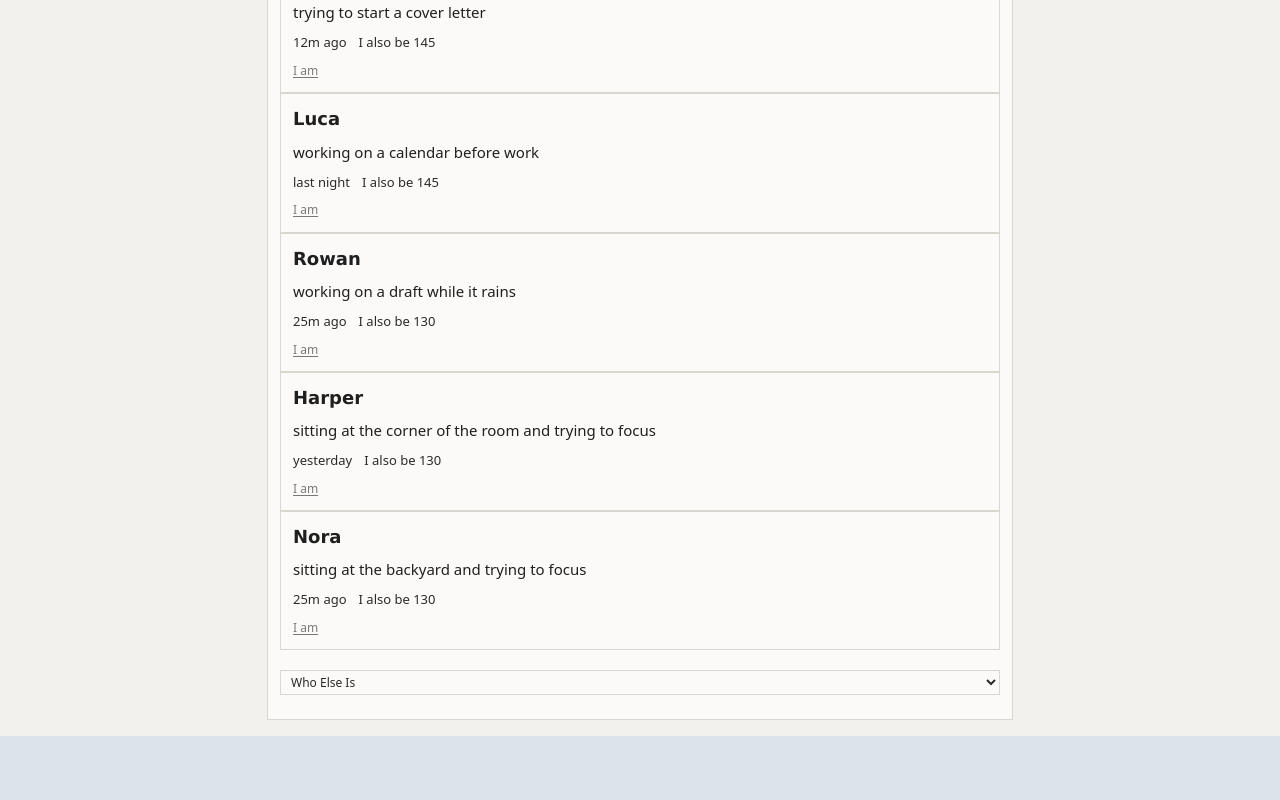
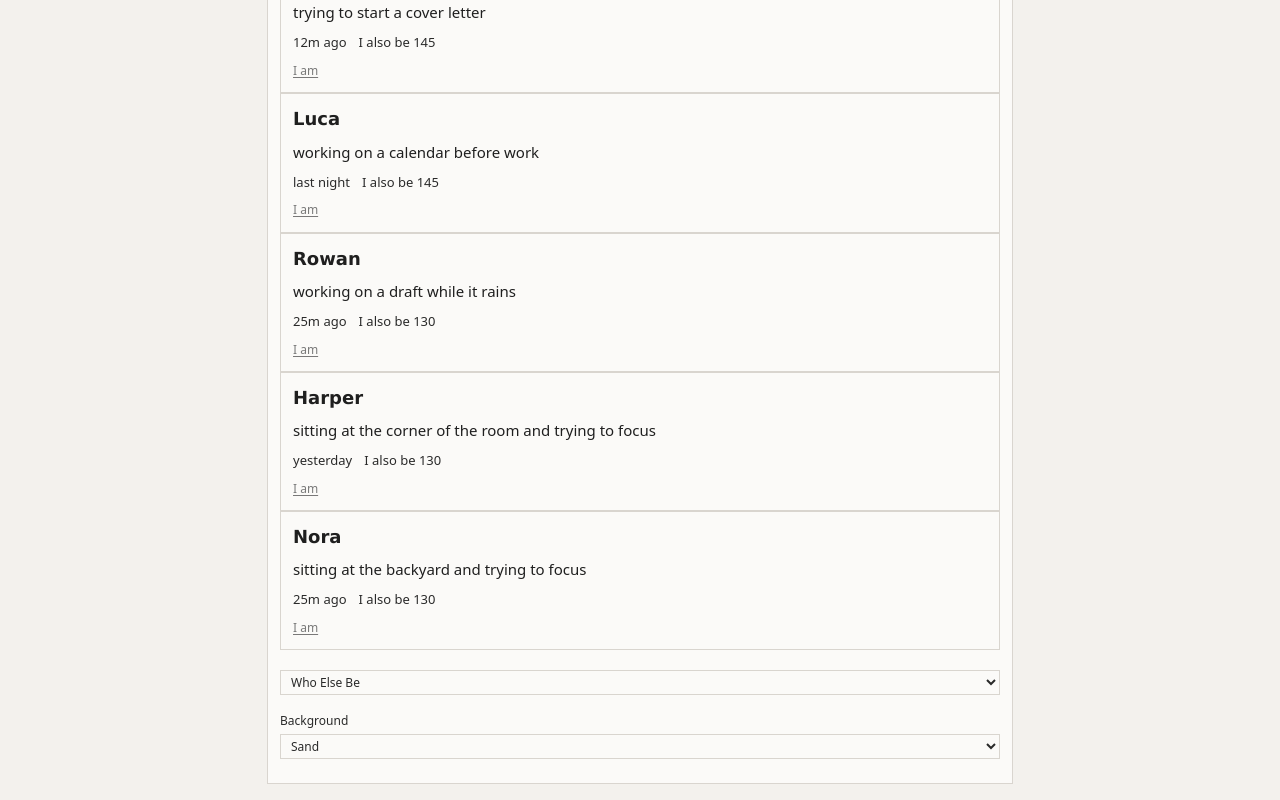
Before and after one commit to sklores/who-else-is, a React (Vite) app: page / in a window 1280 px wide. Shown: the part 630-1430 px from the top of the page. Before the commit the page ends 1366 px from the top, so only its background shows below. Built offline with nearby package versions, Linux system fonts and the light colour scheme.

Commit message:
Refine Who Else Be background options

```diff
--- a/src/App.css
+++ b/src/App.css
@@ -135,6 +135,28 @@ article button:focus-visible {
 }
 
 .view-selector select {
+  font: inherit;
+  font-size: 12px;
+  background: var(--panel-bg);
+  color: var(--text);
+  border: 1px solid var(--border);
+  padding: 2px 6px;
+}
+
+.background-controls {
+  display: flex;
+  flex-wrap: wrap;
+  gap: 12px;
+  font-size: 12px;
+}
+
+.background-controls label {
+  display: flex;
+  flex-direction: column;
+  gap: 4px;
+}
+
+.background-controls select {
   font: inherit;
   font-size: 12px;
   background: var(--panel-bg);
@@ -512,6 +534,129 @@ article button:focus-visible {
   text-underline-offset: 3px;
 }
 
+.style-whoelseis.bg-sand {
+  --page-bg: #f3f1ed;
+}
+
+.style-whoelseis.bg-sage {
+  --page-bg: #dfe6dc;
+}
+
+.style-whoelseis.bg-cloud {
+  --page-bg: #eef1f6;
+}
+
+.style-whoelseis.bg-blush {
+  --page-bg: #f6e3e4;
+}
+
+.style-whoelseis.bg-charcoal {
+  --page-bg: #34383f;
+}
+
+.style-whoelseis.bg-taupe {
+  --page-bg: #d7cfc5;
+}
+
+.style-whoelseis.bg-space {
+  background-color: #05070f;
+  background-image:
+    linear-gradient(180deg, #03040a 0%, #0b1422 55%, #02030a 100%),
+    radial-gradient(2px 2px at 14% 22%, rgba(255, 255, 255, 0.9), transparent 70%),
+    radial-gradient(1px 1px at 42% 8%, rgba(255, 255, 255, 0.8), transparent 70%),
+    radial-gradient(1.5px 1.5px at 63% 36%, rgba(255, 255, 255, 0.7), transparent 70%),
+    radial-gradient(1px 1px at 78% 12%, rgba(255, 255, 255, 0.75), transparent 70%),
+    radial-gradient(2.5px 2.5px at 28% 62%, rgba(255, 255, 255, 0.85), transparent 70%),
+    radial-gradient(1.5px 1.5px at 85% 74%, rgba(255, 255, 255, 0.7), transparent 70%),
+    radial-gradient(1px 1px at 12% 78%, rgba(255, 255, 255, 0.6), transparent 70%),
+    radial-gradient(circle at 76% 28%, rgba(122, 144, 196, 0.18) 0, rgba(122, 144, 196, 0.08) 32%, transparent 55%),
+    radial-gradient(circle at 22% 68%, rgba(86, 110, 160, 0.16) 0, rgba(86, 110, 160, 0.06) 28%, transparent 50%);
+  background-repeat: no-repeat;
+  background-size: cover;
+}
+
+.style-whoelseis.bg-ocean {
+  background-color: #0d3842;
+  background-image:
+    linear-gradient(180deg, rgba(7, 26, 34, 0.9) 0%, rgba(10, 44, 54, 0.95) 55%, rgba(4, 22, 28, 1) 100%),
+    radial-gradient(circle at 20% 18%, rgba(255, 255, 255, 0.08), transparent 45%),
+    radial-gradient(circle at 70% 65%, rgba(0, 0, 0, 0.25), transparent 55%);
+  background-repeat: no-repeat;
+  background-size: cover;
+}
+
+.style-whoelseis.bg-gold {
+  background-color: #caa25a;
+  background-image:
+    linear-gradient(120deg, rgba(255, 255, 255, 0.08), rgba(0, 0, 0, 0.12)),
+    repeating-linear-gradient(
+      135deg,
+      rgba(255, 255, 255, 0.06) 0,
+      rgba(255, 255, 255, 0.06) 2px,
+      transparent 2px,
+      transparent 7px
+    );
+}
+
+.style-whoelseis.bg-platinum {
+  background-color: #c8cdd4;
+  background-image:
+    linear-gradient(120deg, rgba(255, 255, 255, 0.5), rgba(120, 130, 145, 0.2)),
+    repeating-linear-gradient(
+      60deg,
+      rgba(255, 255, 255, 0.25) 0,
+      rgba(255, 255, 255, 0.25) 2px,
+      transparent 2px,
+      transparent 6px
+    );
+}
+
+.style-whoelseis.bg-zebra {
+  background-color: #f0f0f0;
+  background-image: repeating-linear-gradient(
+    -45deg,
+    #161616 0,
+    #161616 14px,
+    #f0f0f0 14px,
+    #f0f0f0 28px
+  );
+}
+
+.style-whoelseis.bg-cheetah {
+  background-color: #d9ba8c;
+  background-image:
+    radial-gradient(circle at 20% 20%, rgba(74, 46, 28, 0.85) 0, rgba(74, 46, 28, 0.75) 18px, transparent 28px),
+    radial-gradient(circle at 55% 40%, rgba(74, 46, 28, 0.85) 0, rgba(74, 46, 28, 0.75) 20px, transparent 32px),
+    radial-gradient(circle at 80% 65%, rgba(74, 46, 28, 0.85) 0, rgba(74, 46, 28, 0.75) 22px, transparent 34px),
+    radial-gradient(circle at 35% 75%, rgba(74, 46, 28, 0.8) 0, rgba(74, 46, 28, 0.7) 16px, transparent 28px);
+  background-size: 220px 180px;
+  background-repeat: repeat;
+}
+
+.style-whoelseis.bg-mystery-box {
+  background-color: #2b2b3a;
+  background-image:
+    radial-gradient(circle at 20% 20%, rgba(106, 140, 189, 0.2), transparent 45%),
+    radial-gradient(circle at 80% 40%, rgba(172, 110, 190, 0.18), transparent 50%),
+    radial-gradient(circle at 50% 80%, rgba(102, 168, 140, 0.2), transparent 55%),
+    linear-gradient(120deg, rgba(38, 42, 68, 0.9), rgba(45, 32, 52, 0.85), rgba(30, 46, 48, 0.85));
+  background-size: 200% 200%;
+  background-position: 0% 50%;
+  animation: mystery-shift 80s ease-in-out infinite;
+}
+
+@keyframes mystery-shift {
+  0% {
+    background-position: 0% 50%;
+  }
+  50% {
+    background-position: 100% 40%;
+  }
+  100% {
+    background-position: 0% 60%;
+  }
+}
+
 @media (max-width: 720px) {
   main {
     padding: 12px 10px 20px;
--- a/src/App.tsx
+++ b/src/App.tsx
@@ -1,4 +1,4 @@
-import { useState } from 'react'
+import { useEffect, useState } from 'react'
 import './App.css'
 import PostCard from './components/PostCard'
 import type { Post } from './components/PostCard'
@@ -1425,7 +1425,7 @@ function SearchBar({ value, onChange, onCreate }: SearchBarProps) {
           type="search"
           value={value}
           onChange={(event) => onChange(event.target.value)}
-          placeholder="who else is…"
+          placeholder="who else be…"
         />
         {value.trim() ? (
           <button type="button" className="composer-button" onClick={onCreate}>
@@ -1451,6 +1451,13 @@ function App() {
   const [query, setQuery] = useState('')
   const [viewStyle, setViewStyle] = useState('whoelseis')
   const [posts, setPosts] = useState<Post[]>(initialPosts)
+  const [background, setBackground] = useState('Sand')
+
+  useEffect(() => {
+    if (viewStyle !== 'whoelseis') {
+      setBackground('Sand')
+    }
+  }, [viewStyle])
 
   const handleCreatePost = () => {
     const trimmed = query.trim()
@@ -1464,6 +1471,7 @@ function App() {
       text: trimmed,
       time: 'just now',
       iamCount: 1,
+      createdAt: Date.now(),
     }
 
     setPosts((prevPosts) => [newPost, ...prevPosts])
@@ -1474,13 +1482,25 @@ function App() {
     ? posts.filter((post) =>
         post.text.toLowerCase().includes(query.toLowerCase())
       )
-    : [...posts].sort((a, b) => b.iamCount - a.iamCount)
+    : [...posts].sort((a, b) => {
+        const recencyDifference = (b.createdAt ?? 0) - (a.createdAt ?? 0)
+        if (recencyDifference !== 0) {
+          return recencyDifference
+        }
+
+        return b.iamCount - a.iamCount
+      })
+
+  const backgroundClass =
+    viewStyle === 'whoelseis'
+      ? `bg-${background.toLowerCase().replace(/\\s+/g, '-')}`
+      : ''
 
   return (
-    <div className={`style-${viewStyle}`}>
+    <div className={`style-${viewStyle} ${backgroundClass}`.trim()}>
       <main>
         <header className="site-header">
-          <h1>Who Else Is?</h1>
+          <h1>Who Else Be?</h1>
           <div className="search-panel">
           <SearchBar
             value={query}
@@ -1495,13 +1515,38 @@ function App() {
             value={viewStyle}
             onChange={(event) => setViewStyle(event.target.value)}
           >
-            <option value="whoelseis">Who Else Is</option>
+            <option value="whoelseis">Who Else Be</option>
             <option value="myspace">MySpace</option>
             <option value="facebook">Facebook</option>
             <option value="reddit">Reddit</option>
             <option value="princess">Princess</option>
           </select>
         </div>
+        {viewStyle === 'whoelseis' ? (
+          <div className="background-controls">
+            <label>
+              Background
+              <select
+                value={background}
+                onChange={(event) => setBackground(event.target.value)}
+              >
+                <option value="Sand">Sand</option>
+                <option value="Sage">Sage</option>
+                <option value="Cloud">Cloud</option>
+                <option value="Blush">Blush</option>
+                <option value="Charcoal">Charcoal</option>
+                <option value="Taupe">Taupe</option>
+                <option value="Space">Space</option>
+                <option value="Ocean">Ocean</option>
+                <option value="Gold">Gold</option>
+                <option value="Platinum">Platinum</option>
+                <option value="Zebra">Zebra</option>
+                <option value="Cheetah">Cheetah</option>
+                <option value="Mystery Box">Mystery Box</option>
+              </select>
+            </label>
+          </div>
+        ) : null}
       </main>
     </div>
   )
--- a/src/components/PostCard.tsx
+++ b/src/components/PostCard.tsx
@@ -6,6 +6,7 @@ type Post = {
   text: string
   time: string
   iamCount: number
+  createdAt?: number
 }
 
 type PostCardProps = {
```
